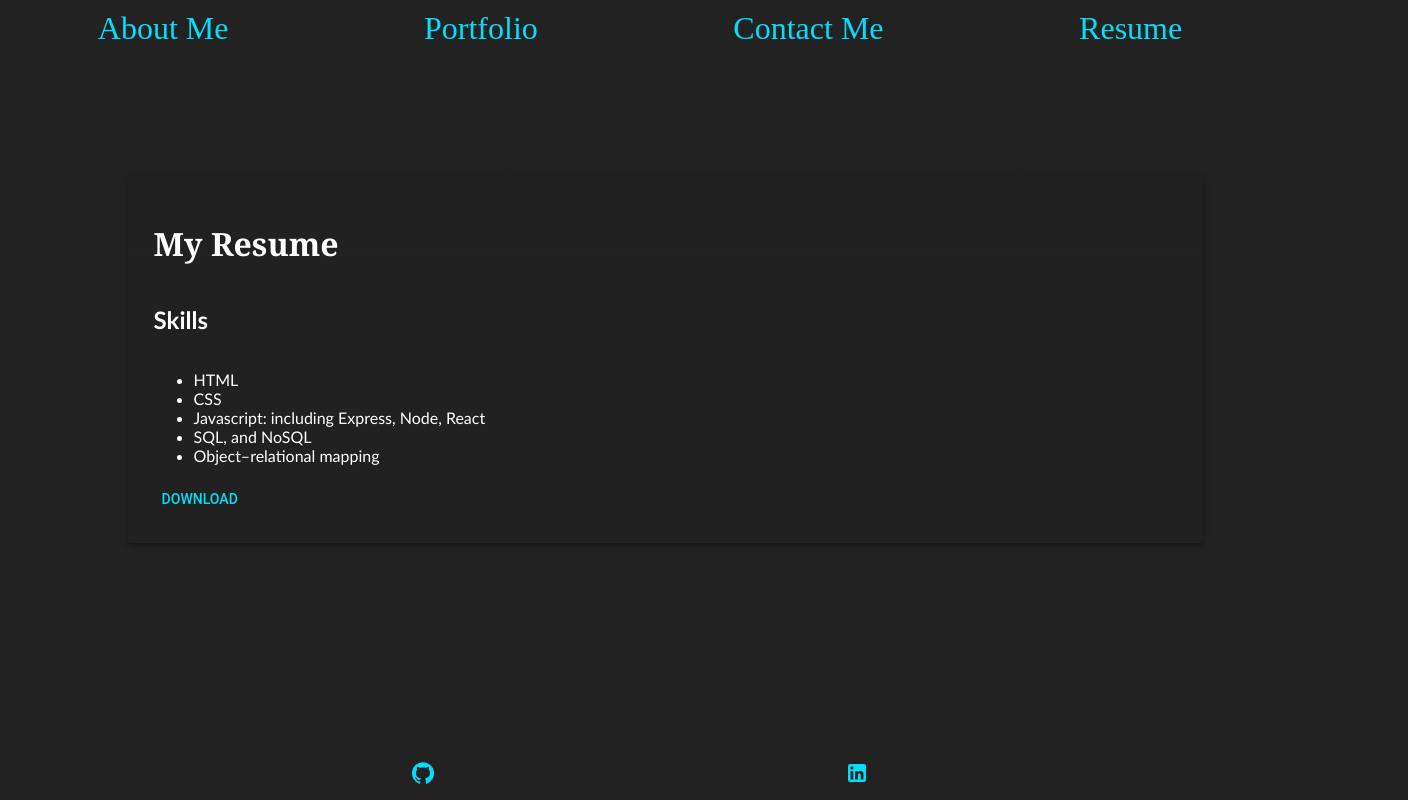
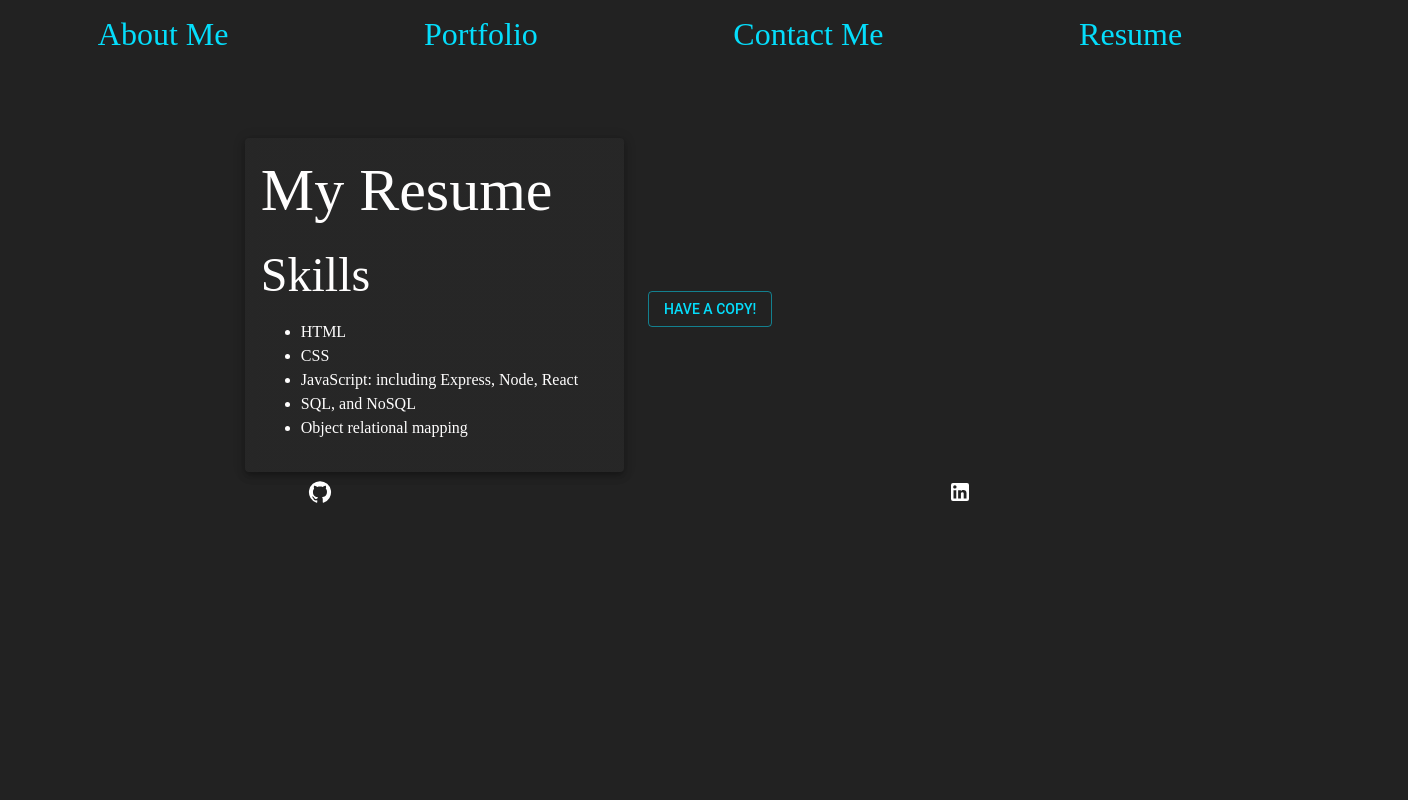
Before and after one commit to TSalamatin/React-Portfolio, a React (Vite) app: page /resume in a window 1280 px wide. Shown: the whole page, 1408 px wide, since content can reach past the window. Built offline with nearby package versions, Linux system fonts and the light colour scheme.

Commit message:
Most CSS

```diff
--- a/index.html
+++ b/index.html
@@ -5,6 +5,7 @@
     <link rel="icon" type="image/svg+xml" href="/vite.svg" />
     <meta name="viewport" content="width=device-width, initial-scale=1.0" />
     <title>Timothy Salamatin's Portfolio</title>
+
   </head>
   <body style="background-color: rgb(34, 34, 34); margin: 0%;">
     <div id="root"></div>
--- a/src/App.jsx
+++ b/src/App.jsx
@@ -1,31 +1,16 @@
-import React, { useEffect, useState } from 'react';
+import React from 'react';
+import { useEffect, useState } from 'react';
 import { BrowserRouter, Routes, Route } from 'react-router-dom';
 import Header from './components/Navigation';
 import AboutMe from './components/AboutMe';
 import Portfolio from './components/Portfolio';
 import ContactMe from './components/ContactMe';
 import Resume from './components/Resume';
-import { ThemeProvider } from '@emotion/react';
-import {theme} from './style/theme'
 import Footer from './components/Footer';
+import { CssBaseline, ThemeProvider, createTheme } from '@mui/material';
+import GlobalStyles from '@mui/material/GlobalStyles';
+import theme from './style/theme';
 
-
-const style = {
-  header: {
-    width: '100%',
-    padding: '0',
-    margin: '0',
-    position: 'fixed',
-    top: '0',
-    left: '0',
-  },
-};
-
-
-
-
-export default function App() {
-  const [projectData, setProjectData] = useState([]);
 
  // useEffect(() => {
   //   async function fetchProjects() {
@@ -48,20 +33,31 @@ export default function App() {
   //TODO: Add Experience and Education Routes Later
   // Also make fetch usable
 
+
+export default function App() {
+  const [projectData, setProjectData] = useState([]);
+
+
   return (
     <div>
+
+      <ThemeProvider theme={createTheme(theme)}>
+        <CssBaseline>
+
             <BrowserRouter>
-      <ThemeProvider theme={theme}>
-      <Header style={style.header}/>
+              <Header />
               <Routes>
                 <Route path="/" element={<AboutMe />} />
                 <Route path="/portfolio" element={<Portfolio />} />
-          <Route path='/contactme' element={<ContactMe/>}/>
-          <Route path='/resume' element={<Resume/>}/>
+                <Route path='/contactme' element={<ContactMe />} />
+                <Route path='/resume' element={<Resume />} />
               </Routes>
-        <Footer/>
+              <Footer />
+            </BrowserRouter>
+
+
+        </CssBaseline>
       </ThemeProvider>
-      </BrowserRouter>
 
     </div>
   );
--- a/src/components/AboutMe.jsx
+++ b/src/components/AboutMe.jsx
@@ -1,43 +1,33 @@
 import { Label } from "@mui/icons-material";
-import { Grid, Box, Paper } from "@mui/material";
+import { Grid, Box, Paper, Typography } from "@mui/material";
 
-const style = {
-  container: {
-    display: 'flex',
-    flexDirection: 'column',
-    marginTop: '10%',
-    marginLeft: '10%',
-  },
-  content: {
-    color: 'white',
-    display: 'flex',
-    flexDirection: 'column',
-    width: '80%',
-    padding: '2%',
-    fontFamily: 'Trebuchet MS'
-  },
-  header:{
-    fontSize: '200%',
-    fontFamily: 'Georgia',
-    marginBottom: '20px'
 
-  }
-}
 
 export default function AboutMe() {
+  console.log('AboutMe Rendered')
   return (
-    <Grid container style={style.container}>
+    <Grid container justifyContent='center' alignItems="center">
 
-      <Paper  elevation={3} style={style.content}>
-        <div style={style.header}>About Me </div>
-        <div>
-          Hello and welcome to my page! My name is Timothy Salamatin, I usually go by Tim, and I am a developer.
-         I specialize in developing GUIS and programs for the industrial and manufacturing with PLCs and controllers.
-        </div>
-        <div>
-          My motto is "Simple and Intuitive."
-        </div>
-      </Paper>
+
+        <Grid item xs={8}>
+          <Paper elevation={5} >
+            <Typography variant="h1">
+              About Me
+              </Typography>
+
+              <Typography>
+              Hello and welcome to my page! My name is Timothy Salamatin, I usually go by Tim, and I am a developer.
+              I specialize in developing GUIS and programs for the industrial and manufacturing with PLCs and controllers.
+              </Typography>
+
+            <Typography>
+              My motto is "Simple and Intuitive."
+              </Typography>
+          </Paper>
+
+
+
+      </Grid>
     </Grid>
   );
 }
--- a/src/components/ContactMe.jsx
+++ b/src/components/ContactMe.jsx
@@ -23,7 +23,7 @@ const style = {
 }
 
 export default function ContactMe() {
-
+    console.log('Contacts Rendered')
     return (
         <div>
             <Paper container style={style.container}>
--- a/src/components/Footer.jsx
+++ b/src/components/Footer.jsx
@@ -2,44 +2,28 @@ import { Grid, IconButton, Link } from "@mui/material";
 import GitHubIcon from '@mui/icons-material/GitHub';
 import LinkedInIcon from '@mui/icons-material/LinkedIn';
 
-const style = {
-    container:{
-
-        display: 'flex',
-        position:"absolute",
-        flexDirection: 'row',
-        justifyContent: 'space-evenly',
-        alignItems: 'center',
-        marginTop: '5%',
-        marginBottom: "10px",
-        bottom:"0px"
-    },
-    icons: {
-        fontSize: 'large'
-    }
-}
-
-export default function Footer(){
-
+export default function Footer() {
     return (
-    <Grid container style={style.container}>
-
+        <Grid container justifyContent='space-around' >
             <Link
-       style={style.icons}
-       to="https://github.com/TSalamatin"
-       underline="hover"
+                href="https://github.com/TSalamatin"
+                target="_blank"
+                underline="none"
             >
+                <IconButton>
                     <GitHubIcon />
+                </IconButton>
             </Link>
 
             <Link
-        style={style.icons}
-        href=" https://www.linkedin.com/in/timothy-salamatin-07811426a/"
-        underline="hover"
+                href="https://www.linkedin.com/in/timothy-salamatin-07811426a/"
+                target="_blank"
+                underline="none"
             >
+                <IconButton>
                     <LinkedInIcon />
+                </IconButton>
             </Link>
-
         </Grid>
     )
 }
--- a/src/components/Navigation.jsx
+++ b/src/components/Navigation.jsx
@@ -2,6 +2,7 @@ import React from 'react';
 import { Link, Grid } from '@mui/material';
 
 function Header() {
+  console.log('Navigation Rendered')
   const style = {
     nav: {
       display: 'flex',
--- a/src/components/Portfolio.jsx
+++ b/src/components/Portfolio.jsx
@@ -31,7 +31,8 @@ const publicProjects = [
     {
         name: 'Nutrition Tracker',
         image: 'Nutrition',
-        gitlink: 'https://github.com/TSalamatin/Nutrition-Tracker'
+        gitlink: 'https://github.com/TSalamatin/Nutrition-Tracker',
+        deplink: 'https://tsalamatin.github.io/Nutrition-Tracker/'
 
     },
     {
@@ -42,16 +43,18 @@ const publicProjects = [
     {
         name: 'Password-Generator',
         image: '/src/images/Password.png',
-        gitlink: 'https://github.com/TSalamatin/Password-Generator'
+        gitlink: 'https://github.com/TSalamatin/Password-Generator',
+        deplink: 'https://tsalamatin.github.io/Password-Generator/',
     },
 ]
 
-
-export default function Portfolio() {
-    //Comment out for sorting later
+//Comment out for sorting later
     // const publicProjects = props.projects.filter((d) => !d.private)
     // console.log(publicProjects)
 
+export default function Portfolio() {
+
+    console.log('Portfolio Rendered')
     return (
         <Grid container style={style.body}>
             {publicProjects.map((d, index) => (
--- a/src/components/Resume.jsx
+++ b/src/components/Resume.jsx
@@ -1,63 +1,51 @@
-import { Button, Grid, Paper } from "@mui/material"
+import React from 'react';
+import Grid from '@mui/material/Grid';
+import Paper from '@mui/material/Paper';
+import Button from '@mui/material/Button';
+import Typography from '@mui/material/Typography';
 
-const style = {
-    container: {
-      display: 'flex',
-      flexDirection: 'column',
-      marginTop: '10%',
-      marginLeft: '10%',
-    },
-    content: {
-      color: 'white',
-      display: 'flex',
-      flexDirection: 'column',
-      width: '80%',
-      padding: '2%',
-      fontFamily: 'Trebuchet MS'
-    },
-    header:{
-      fontSize: '200%',
-      fontFamily: 'Georgia',
-      marginBottom: '20px'
-
-    },
-    button: {
-        justifyContent: 'flex-end',
-        width: 'fit-content'
-    }
-  }
 
 export default function Resume() {
+  console.log('Resume Rendered');
 
   return (
-        <Grid container style={style.container}>
-
-            <Paper elevation={3} style={style.content}>
-
-                <h1 style={style.header} className="header">My Resume</h1>
-
-                <h2 className="body"> Skills </h2>
+    <Grid container alignItems="center" spacing={2} style={{marginTop: '5%'}}>
+      <Grid item xs={12} sm={6}>
+        <Grid container justifyContent="flex-end">
+          <Paper elevation={5} style={{ padding: '16px', marginRight: '8px', width: '60%' }}>
+            <Typography variant="h2" gutterBottom>
+              My Resume
+            </Typography>
+            <Typography variant="h3" gutterBottom>
+              Skills
+            </Typography>
             <ul>
-                    <li>
+              <Typography component="li">
                 HTML
-                    </li>
-                    <li>
+              </Typography>
+              <Typography component="li">
                 CSS
-                    </li>
-                    <li>
-                        Javascript: including Express, Node, React
-                    </li>
-                    <li>
+              </Typography>
+              <Typography component="li">
+                JavaScript: including Express, Node, React
+              </Typography>
+              <Typography component="li">
                 SQL, and NoSQL
-                    </li>
-                    <li>
-                    Object–relational mapping
-                    </li>
+              </Typography>
+              <Typography component="li">
+                Object relational mapping
+              </Typography>
             </ul>
-                <Button style={style.button}>
-                    Download
-                </Button>
           </Paper>
         </Grid>
-    )
+      </Grid>
+      <Grid item xs={12} sm={6}>
+        <Grid container justifyContent='flex-start'>
+          <Button variant="outlined" style={{ marginTop: '8px'}}>
+            Have a copy!
+          </Button>
+        </Grid>
+      </Grid>
+    </Grid>
+  );
 }
--- a/src/style/theme.js
+++ b/src/style/theme.js
@@ -1,6 +1,6 @@
 import { createTheme } from '@mui/material/styles';
 
-const rawTheme = createTheme({
+const theme = createTheme({
   palette: {
     mode: 'dark',
     primary: {
@@ -32,70 +32,39 @@ const rawTheme = createTheme({
       fontFamily: 'Roboto',
     },
   },
+
+  // The 'overrides' key is where you define custom CSS properties
+  overrides: {
+
+    MuiContainer: {
+      root: {
+        display: 'flex',
+        flexDirection: 'column',
+        alignItems: 'center',
+        marginTop: '10%',
+        marginLeft: '10%',
+      },
+    },
+    MuiPaper: {
+      root: {
+        color: 'black',
+        display: 'flex',
+        flexDirection: 'column',
+        width: '80%',
+        padding: '5%',
+        fontFamily: 'Trebuchet MS',
+        fontSize: '120%',
+        margin: '10%',
+
+      },
+    },
+    MUIButton: {
+      root: {
+        height: 'fit-content'
+      },
+
+    }
+  },
 });
 
-const fontHeader = {
-  color: rawTheme.palette.text.primary,
-  fontWeight: rawTheme.typography.fontWeightMedium,
-  fontFamily: "'Roboto Condensed', sans-serif",
-  textTransform: 'uppercase',
-};
-
-export const theme = {
-  ...rawTheme,
-  palette: {
-    ...rawTheme.palette,
-    background: {
-      ...rawTheme.palette.background,
-    },
-  },
-  typography: {
-    ...rawTheme.typography,
-    fontHeader,
-    h1: {
-      ...rawTheme.typography.h1,
-      ...fontHeader,
-      letterSpacing: 0,
-      fontSize: 60,
-
-    },
-    h2: {
-      ...rawTheme.typography.h2,
-      ...fontHeader,
-      fontSize: 48,
-    },
-    h3: {
-      ...rawTheme.typography.h3,
-      ...fontHeader,
-      fontSize: 42,
-    },
-    h4: {
-      ...rawTheme.typography.h4,
-      ...fontHeader,
-      fontSize: 36,
-    },
-    h5: {
-      ...rawTheme.typography.h5,
-      fontSize: 20,
-      fontWeight: rawTheme.typography.fontWeightLight,
-    },
-    h6: {
-      ...rawTheme.typography.h6,
-      ...fontHeader,
-      fontSize: 18,
-    },
-    subtitle1: {
-      ...rawTheme.typography.subtitle1,
-      fontSize: 18,
-    },
-    body1: {
-      ...rawTheme.typography.body2,
-      fontWeight: rawTheme.typography.fontWeightRegular,
-      fontSize: 16,
-    },
-    body2: {
-      ...rawTheme.typography.body1,
-      fontSize: 14,
-    },
-  },
-};
+export default theme;
```
Lines whose indentation alone changed are shown as unchanged.
